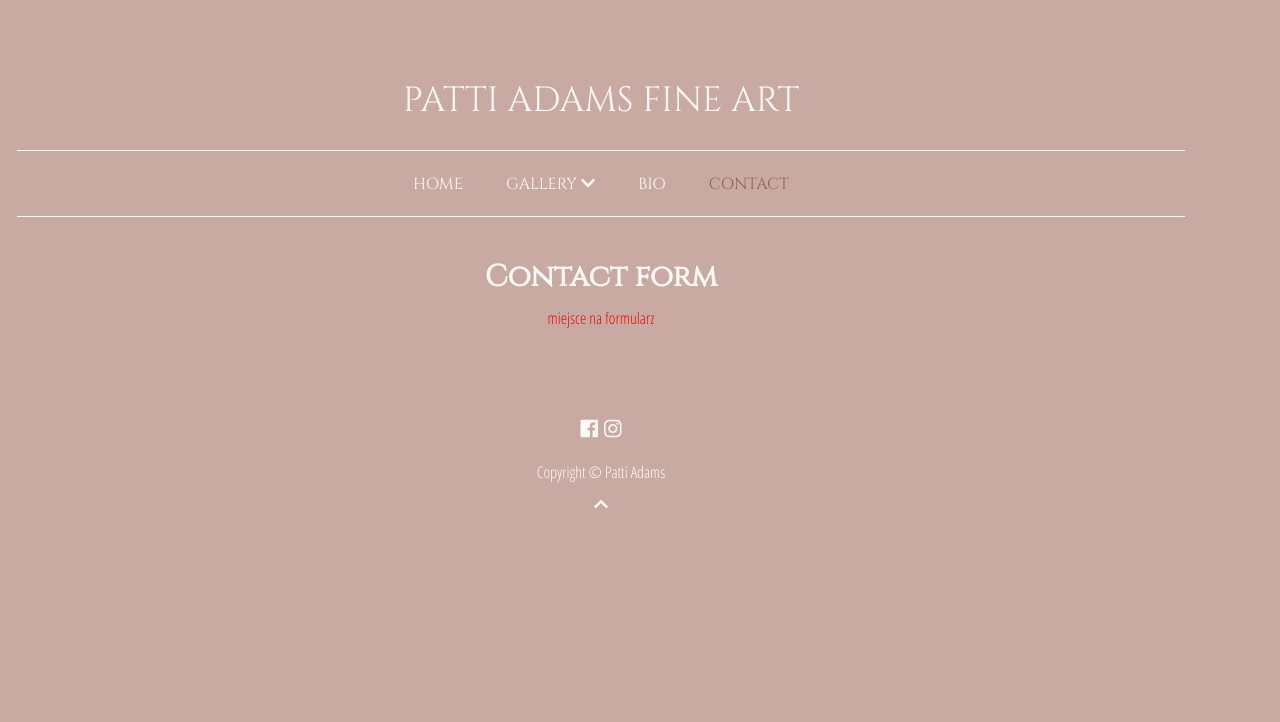
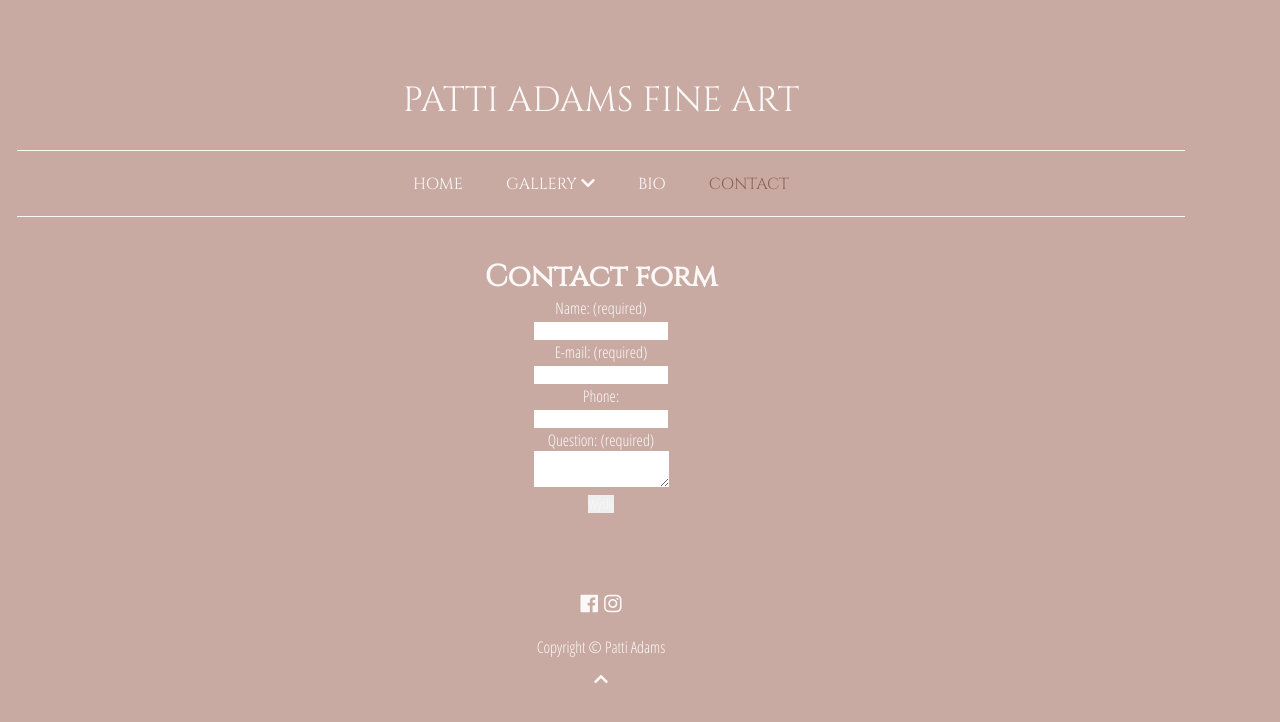
Before and after one commit to Pattishon/Patti-Adams-Portfolio, a plain HTML site: page contact.html in a window 1280 px wide. Drawn offline with Linux system fonts and the light colour scheme.

Commit message:
Update contact.html

```diff
--- a/contact.html
+++ b/contact.html
@@ -86,7 +86,18 @@
 			<article class="main-content-gallery">
 				<h1>Contact form</h1>
 
-				<p style="color: red;">miejsce na formularz</p>
+				<form id="form">
+					<label>Name: <span class="required_form">(required)</span></label>
+					<br><input type="text" name="name"><br>
+					<label>E-mail: <span class="required_form">(required)</span></label>
+					<br><input type="text" name="email"><br>
+					<label>Phone: </label>
+					<br><input type="tel"><br>
+					<label>Question: <span class="required_form">(required)</span></label>
+					<br><textarea name="message"></textarea><br>
+					<input type="submit" value="Wyślij">
+
+				</form>
 
 			</article>
 		</section>
```
